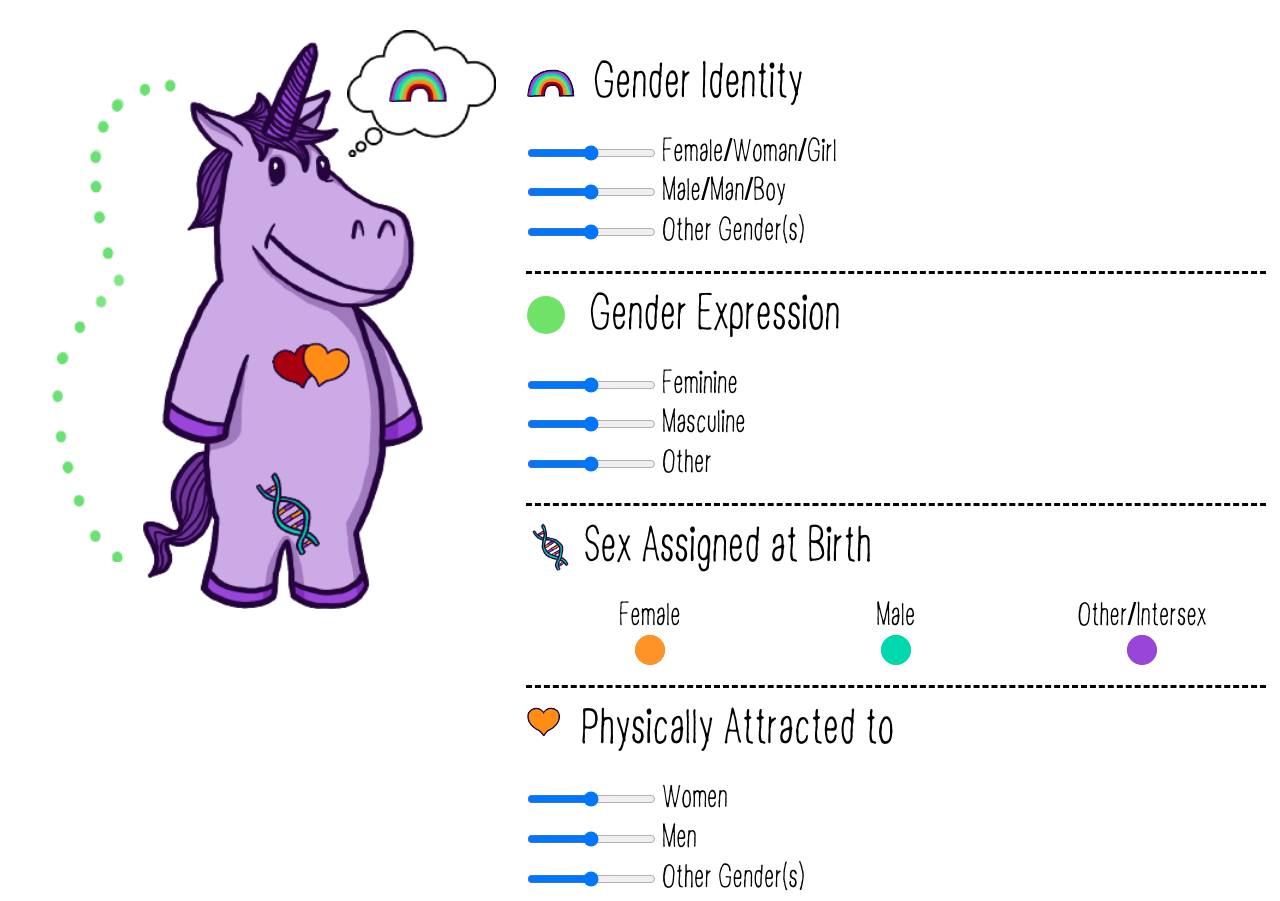
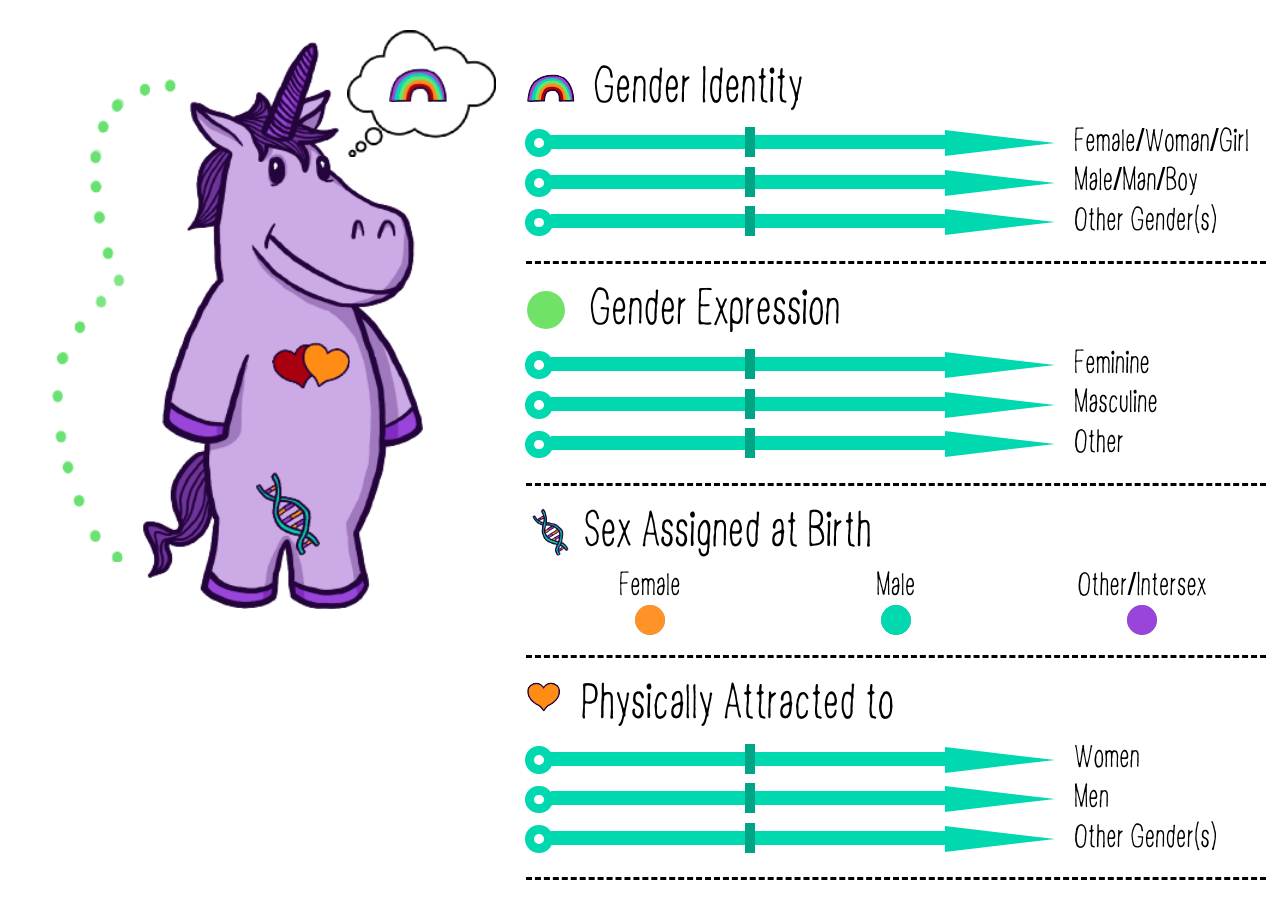
Before and after one commit to ephys/Gender-Unicorn, a website: page index.html in a window 1280 px wide. Shown: the part 234-1135 px from the top of the page. Drawn offline with nearby package versions, Linux system fonts and the light colour scheme.

Commit message:
range input style & firefox compat

```diff
--- a/_assets/css/header.scss
+++ b/_assets/css/header.scss
@@ -29,7 +29,9 @@ header {
 		}
 
 		img {
-			max-width: 35rem;
+			//max-width: 35rem;
+			max-width: 210px;
+			max-height: 84px;
 		}
 	}
 }
--- a/_assets/css/layout.scss
+++ b/_assets/css/layout.scss
@@ -26,3 +26,115 @@ a {
 	text-decoration: none;
 	color: $color_link;
 }
+
+// Arrow Ranges
+.arrow {
+	display: inline-flex;
+	position: relative;
+	vertical-align: top;
+
+	$thumb_height: 30px;
+	$slider_height: 14px;
+
+	$arrow_width: 110px;
+	$arrow_height: 13px;
+
+	$circle_border_size: $slider_height * 0.7;
+	$circle_center_size: $slider_height * 0.7;
+	$circle_size: $circle_center_size + $circle_border_size * 2;
+
+	margin-left: $circle_size - 5px;
+
+	.arrowhead {
+		content: '';
+
+		display: inline-block;
+
+		height: 0;
+		width: 0;
+		pointer-events: none;
+
+		border: $arrow_height solid transparent;
+		border-left-color: $color_gender_identity;
+		border-left-width: $arrow_width;
+
+		margin-top: $thumb_height / 2 - $arrow_height / 2;
+		margin-left: -1px;
+	}
+
+	.fletching {
+		content: '';
+		position: absolute;
+		z-index: 1;
+
+		display: block;
+
+		height: $circle_center_size;
+		width: $circle_center_size;
+		top: ($circle_size - $slider_height) / 2;
+
+		left: -$circle_size + 3.5px;
+
+		border-radius: 50%;
+		background-color: white;
+		border: $circle_border_size solid $color_gender_identity;
+	}
+
+	input[type="range"] {
+		flex: 1;
+
+		-webkit-appearance: none;
+
+		&:focus {
+			outline: none;
+		}
+
+		@mixin thumb() {
+			-webkit-appearance: none;
+
+			display: block;
+			height: $thumb_height;
+			width: 10px;
+			margin-top: -($thumb_height - $slider_height) / 2;
+
+			cursor: pointer;
+			background-color: darken($color-gender_identity, 10);
+			border: none;
+			border-radius: 0;
+		}
+
+		&::-webkit-slider-thumb {
+			@include thumb();
+		}
+
+		&::-moz-range-thumb {
+			@include thumb();
+		}
+
+		&::-ms-thumb {
+			@include thumb();
+		}
+
+		@mixin track() {
+			height: $slider_height;
+			margin-top: $arrow_height/2;
+
+			cursor: pointer;
+			background-color: $color_gender_identity;
+		}
+
+		&::-webkit-slider-runnable-track {
+			@include track();
+			padding-left: 2px;
+		}
+
+		&::-moz-range-track {
+			@include track();
+			padding-left: 5px;
+		}
+
+		&::-ms-track {
+			@include track();
+		}
+	}
+}
--- a/_assets/css/unicorn.scss
+++ b/_assets/css/unicorn.scss
@@ -93,23 +93,21 @@ main {
 }
 
 #unicorn_selection {
+
+	// Form Look
 	fieldset {
 		border: none;
 		position: relative;
-		padding-top: 90px;
+		padding-top: 80px;
 		padding-bottom: 20px;
 
 		&:not(:first-of-type) {
 			border-top: 3.5px black dashed;
 		}
 
-		label {
-			display: block;
-		}
-
 		legend {
 			position: absolute;
-			top: 10px;
+			top: 15px;
 
 			&::before {
 				content: '';
@@ -140,58 +138,64 @@ main {
 
 		&.select_assigned_sex {
 
-			div {
+			// flexbox doesn't work on fieldsets
+			.field_wrapper {
 				display: flex;
 				flex-direction: row;
-			}
 
-			label {
-				flex:1;
-				text-align: center;
+				> div {
+					flex: 1;
+					text-align: center;
+
+					display: flex;
+					flex-direction: column-reverse;
+
+					position: relative;
+				}
 			}
 
 			input[type="radio"] {
 				vertical-align: middle;
-				position: relative;
+
 				width: 30px;
 				height: 30px;
 
 				display: block;
 				margin: 0 auto;
 
-				&::after {
+				+ label::after {
 					content: '';
 					display: block;
 					width: 30px;
 					height: 30px;
 
+					font-size: 30px;
 					line-height: 30px;
 					text-align: center;
 
 					position: absolute;
 					left: 50%;
-					top: 50%;
+					bottom: 0;
 					margin-left: -15px;
-					margin-top: -15px;
 
 					border-radius: 50%;
 				}
 
-				&:checked::after {
+				&:checked + label::after {
 					content: '●';
 				}
 
-				&[value="f"]::after {
+				&[value="f"] + label::after {
 					background-color: $color_female;
 					color: lighten($color_female, 25%);
 				}
 
-				&[value="m"]::after {
+				&[value="m"] + label::after {
 					background-color: $color_male;
 					color: lighten($color_male, 25%);
 				}
 
-				&[value="o"]::after {
+				&[value="o"] + label::after {
 					background-color: $color_other;
 					color: lighten($color_other, 25%);
 				}
@@ -227,4 +231,28 @@ main {
 			margin: $padding $baseMargin $padding 0;
 		}
 	}
+
+	// Arrow Ranges
+	fieldset {
+		.arrow {
+			width: 70%;
+		}
+
+		&.select_gender_identity {
+
+		}
+
+		&.select_gender_expression{
+
+		}
+
+		&.select_assigned_sex {
+		}
+
+		&.select_attraction_physical {
+		}
+
+		&.select_attraction_emotional {
+		}
+	}
 }
--- a/gulpfile.js
+++ b/gulpfile.js
@@ -1,23 +1,21 @@
 'use strict';
 
 var gulp = require('gulp');
+var plumber = require('gulp-plumber');
 
 var sass = require('gulp-sass');
 var autoprefixer = require('gulp-autoprefixer');
 var minify = require('gulp-cssnano');
 gulp.task('css', function() {
-	try {
 	gulp.src('./_assets/css/main.scss')
-			.pipe(sass())
+		.pipe(plumber())
+		.pipe(sass({errLogToConsole: true}))
 		.pipe(autoprefixer({
 			browsers: ['last 2 versions'],
 			cascade: false
 		}))
 		.pipe(minify())
 		.pipe(gulp.dest('./assets/css'));
-	} catch(e) {
-		console.log(e);
-	}
 });
 
 gulp.task('default', function() {
--- a/index.html
+++ b/index.html
@@ -48,39 +48,39 @@
 			<form id="unicorn_selection">
 				<fieldset class="select_gender_identity">
 					<legend>Gender Identity</legend>
-					<label><input type="range"> Female/Woman/Girl</label>
-					<label><input type="range"> Male/Man/Boy</label>
-					<label><input type="range"> Other Gender(s)</label>
+					<label><span class="arrow"><span class="fletching"></span><input type="range"><span class="arrowhead"></span></span> Female/Woman/Girl</label>
+					<label><span class="arrow"><span class="fletching"></span><input type="range"><span class="arrowhead"></span></span> Male/Man/Boy</label>
+					<label><span class="arrow"><span class="fletching"></span><input type="range"><span class="arrowhead"></span></span> Other Gender(s)</label>
 				</fieldset>
 
 				<fieldset class="select_gender_expression">
 					<legend>Gender Expression</legend>
-					<label><input type="range"> Feminine</label>
-					<label><input type="range"> Masculine</label>
-					<label><input type="range"> Other</label>
+					<label><span class="arrow"><span class="fletching"></span><input type="range"><span class="arrowhead"></span></span> Feminine</label>
+					<label><span class="arrow"><span class="fletching"></span><input type="range"><span class="arrowhead"></span></span> Masculine</label>
+					<label><span class="arrow"><span class="fletching"></span><input type="range"><span class="arrowhead"></span></span> Other</label>
 				</fieldset>
 
 				<fieldset class="select_assigned_sex">
 					<legend>Sex Assigned at Birth</legend>
-					<div>
-						<label>Female <input type="radio" name="assigned_sex" value="f"></label>
-						<label>Male <input type="radio" name="assigned_sex" value="m"></label>
-						<label>Other/Intersex <input type="radio" name="assigned_sex" value="o"></label>
+					<div class="field_wrapper">
+						<div><input id="select_assigned_sex_f" type="radio" name="assigned_sex" value="f"> <label for="select_assigned_sex_f">Female</label></div>
+						<div><input id="select_assigned_sex_m" type="radio" name="assigned_sex" value="m"> <label for="select_assigned_sex_m">Male</label></div>
+						<div><input id="select_assigned_sex_o" type="radio" name="assigned_sex" value="o"> <label for="select_assigned_sex_o">Other/Intersex</label></div>
 					</div>
 				</fieldset>
 
 				<fieldset class="select_attraction_physical select_attraction">
 					<legend>Physically Attracted to</legend>
-					<label><input type="range"> Women</label>
-					<label><input type="range"> Men</label>
-					<label><input type="range"> Other Gender(s)</label>
+					<label><span class="arrow"><span class="fletching"></span><input type="range"><span class="arrowhead"></span></span> Women</label>
+					<label><span class="arrow"><span class="fletching"></span><input type="range"><span class="arrowhead"></span></span> Men</label>
+					<label><span class="arrow"><span class="fletching"></span><input type="range"><span class="arrowhead"></span></span> Other Gender(s)</label>
 				</fieldset>
 
 				<fieldset class="select_attraction_emotional select_attraction">
 					<legend>Emotionally Attracted to</legend>
-					<label><input type="range"> Women</label>
-					<label><input type="range"> Men</label>
-					<label><input type="range"> Other Gender(s)</label>
+					<label><span class="arrow"><span class="fletching"></span><input type="range"><span class="arrowhead"></span></span> Women</label>
+					<label><span class="arrow"><span class="fletching"></span><input type="range"><span class="arrowhead"></span></span> Men</label>
+					<label><span class="arrow"><span class="fletching"></span><input type="range"><span class="arrowhead"></span></span> Other Gender(s)</label>
 				</fieldset>
 			</form>
 		</section>
--- a/package.json
+++ b/package.json
@@ -20,6 +20,7 @@
     "gulp": "^3.9.0",
     "gulp-autoprefixer": "^3.1.0",
     "gulp-cssnano": "^2.0.0",
+    "gulp-plumber": "^1.0.1",
     "gulp-sass": "^2.1.1"
   }
 }
```
Also changed, not shown: assets/css/main.css. Lines whose indentation alone changed are shown as unchanged.
